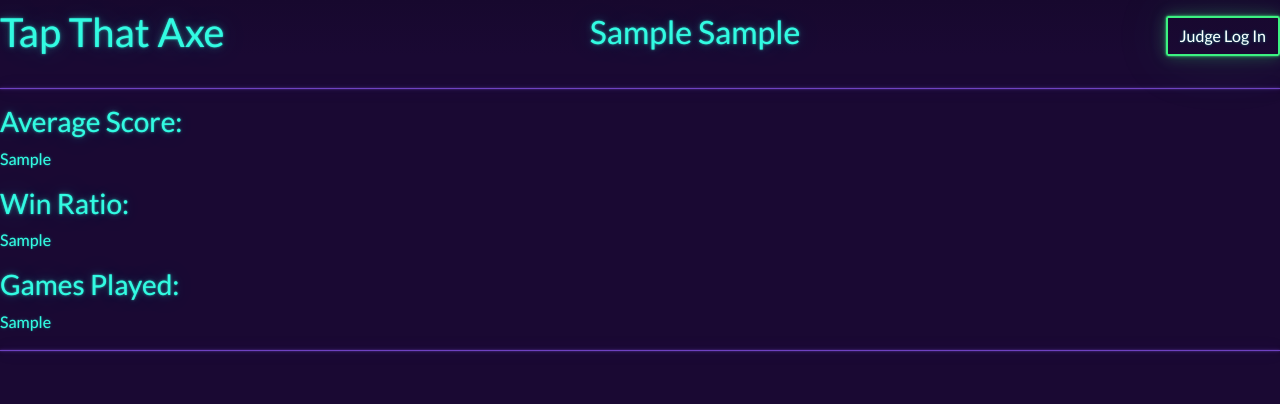
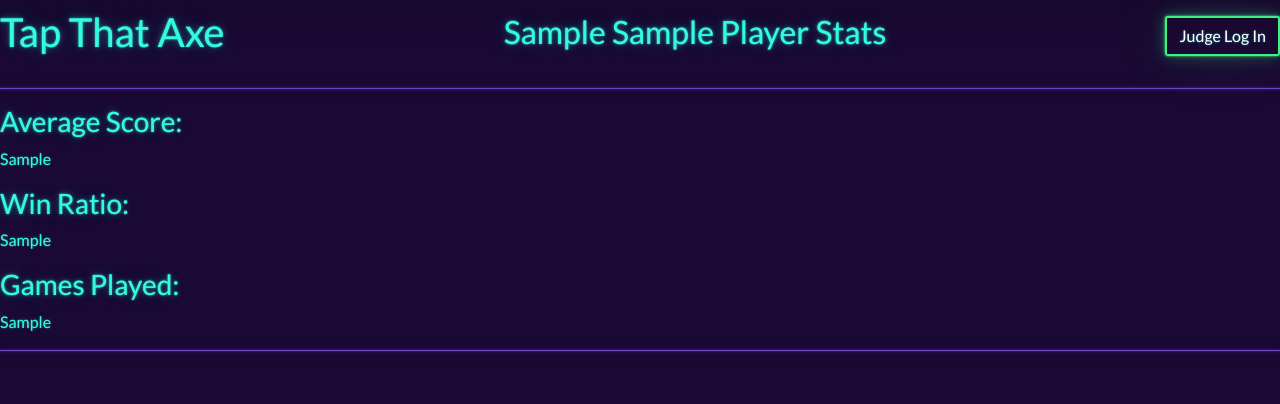
Before and after one commit to tkdgolden/Axe, a Flask app: template templates/player_view.html in a window 1280 px wide. Shown: the top 404 px of the page. Run offline with Flask 2, Linux system fonts and the light colour scheme; the template is opened without the code that fills it: most values are stand-ins (such as "Sample title", 1, 10 or a date in 2020); some libraries are stand-ins or nearby versions.

Commit message:
player stats title

```diff
--- a/templates/player_view.html
+++ b/templates/player_view.html
@@ -1,5 +1,5 @@
 {% extends "layout.html" %}
-{% block title %}{{ player_stats[1] }} {{ player_stats[2] }}{% endblock %}
+{% block title %}{{ player_stats[1] }} {{ player_stats[2] }} Player Stats{% endblock %}
 {% block body %}
 
     <h3>Average Score: </h3><p>{{ player_stats[3] }}</p>
```
